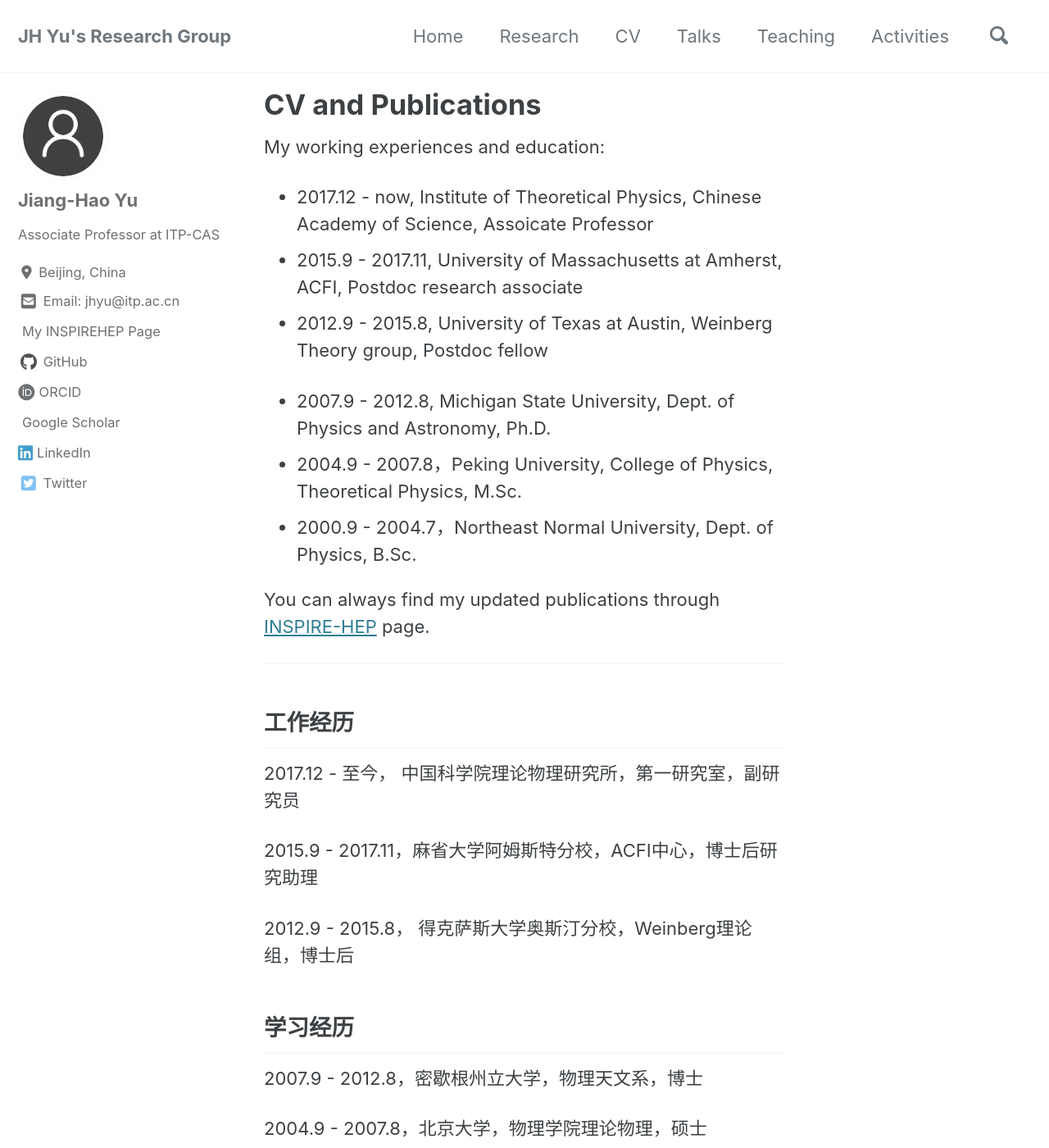
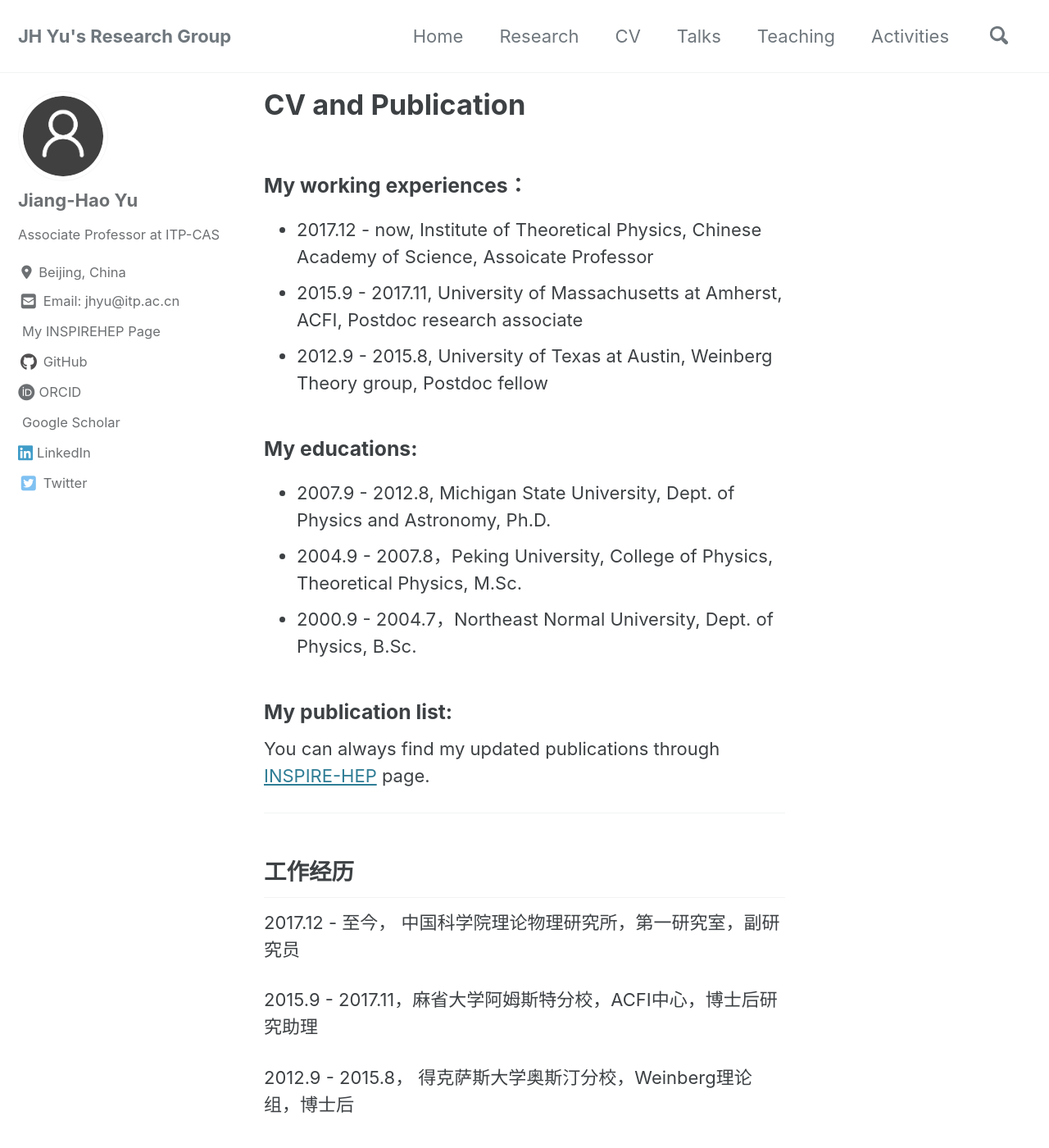
Before and after one commit to jhyu-itp/jhyu-itp.github.io, a Jekyll site: the page built from _pages/publications.md, in a window 1280 px wide and 1400 px high. Shown: the whole window at 82% size. Built offline with Jekyll 4.4.1, drawn with Linux system fonts in a browser that asks for light colours; cached includes are drawn as plain includes; nearby versions of some CDN libraries; a style sheet for code colours, icons or effects is not loaded.

Commit message:
Update publications.md

```diff
--- a/_pages/publications.md
+++ b/_pages/publications.md
@@ -1,19 +1,23 @@
 ---
-title: "CV and Publications"
+title: "CV and Publication"
 excerpt: List of my publications"
 permalink: /publications/
 layout: publications
 ---
 
-My working experiences and education:
+### My working experiences：
 
 * 2017.12 - now, Institute of Theoretical Physics, Chinese Academy of Science, Assoicate Professor
 * 2015.9 - 2017.11, University of Massachusetts at Amherst, ACFI, Postdoc research associate
 * 2012.9 - 2015.8, University of Texas at Austin, Weinberg Theory group, Postdoc fellow
 
+### My educations:
+
 * 2007.9 - 2012.8, Michigan State University, Dept. of Physics and Astronomy, Ph.D.
 * 2004.9 - 2007.8，Peking University, College of Physics, Theoretical Physics, M.Sc.
 * 2000.9 - 2004.7，Northeast Normal University, Dept. of Physics, B.Sc.
+
+### My publication list:
 
 You can always find my updated publications through [INSPIRE-HEP](https://inspirehep.net/authors/1066117) page.
 
```
